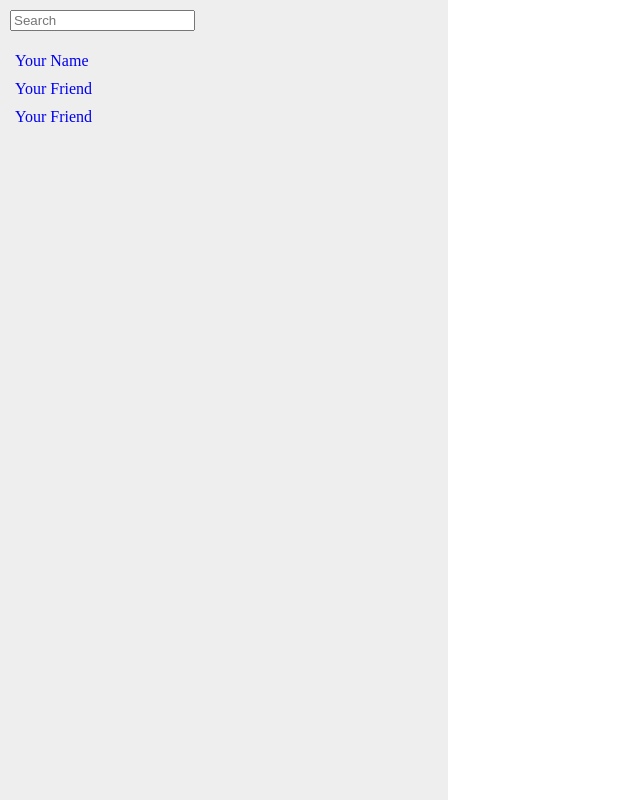
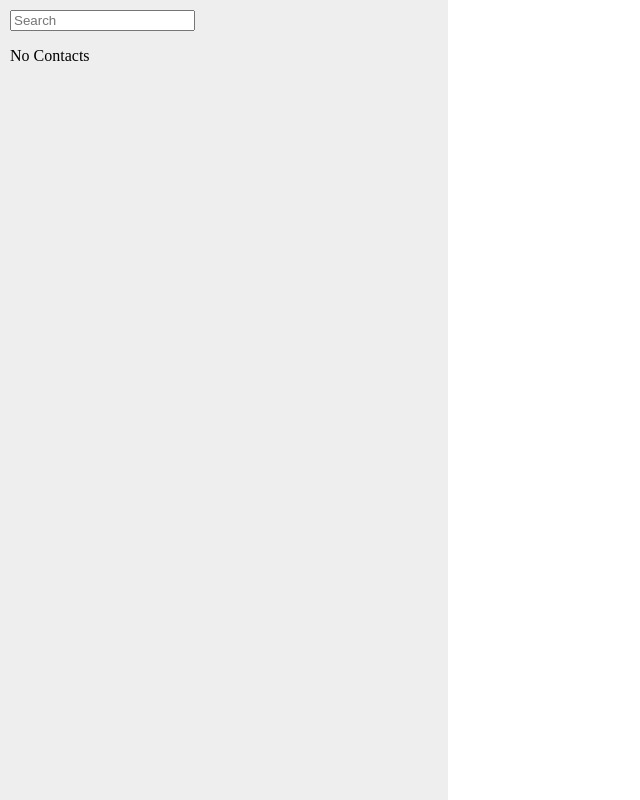
Before and after one commit to leelanarasimha/react18-course, a React (Vite) app in the folder react-router/: page / in a window 1280 px wide. Shown: the whole page, without its empty margins (0-640 px from the left). Built offline with nearby package versions, Linux system fonts and the light colour scheme.

Commit message:
useloader data

```diff
--- /dev/null
+++ b/react-router/src/contacts.js
@@ -0,0 +1,11 @@
+export async function getContacts() {
+  await fakeNetwork();
+  let contacts = localStorage.getItem('contacts');
+  if (!contacts) contacts = [];
+  else contacts = JSON.parse(contacts);
+  return contacts;
+}
+
+export async function fakeNetwork() {
+  return new Promise((res) => setTimeout(res, 500));
+}
--- a/react-router/src/main.jsx
+++ b/react-router/src/main.jsx
@@ -2,7 +2,7 @@ import React from 'react';
 import ReactDOM from 'react-dom/client';
 import './index.css';
 import { createBrowserRouter, RouterProvider } from 'react-router-dom';
-import Root from './routes/Root';
+import Root, { loader as rootLoader } from './routes/Root';
 import ErrorPage from './routes/ErrorPage';
 import Contact from './routes/Contact';
 
@@ -11,6 +11,7 @@ const router = createBrowserRouter([
     path: '/',
     element: <Root />,
     errorElement: <ErrorPage />,
+    loader: rootLoader,
     children: [
       {
         path: 'contacts/:contactId',
--- a/react-router/src/routes/Root.jsx
+++ b/react-router/src/routes/Root.jsx
@@ -1,5 +1,14 @@
-import { Outlet } from 'react-router-dom';
+import { Link, Outlet, useLoaderData } from 'react-router-dom';
+import { getContacts } from '../contacts';
+
+export async function loader() {
+  let contacts = await getContacts();
+  return { contacts };
+}
+
 export default function Root() {
+  let { contacts } = useLoaderData();
+  console.log(contacts);
   return (
     <>
       <div id="container">
@@ -9,17 +18,19 @@ export default function Root() {
           </div>
 
           <div>
-            <ul className="names-list">
-              <li>
-                <a href={'/contacts/1'}>Your Name</a>
-              </li>
-              <li>
-                <a href={'/contacts/2'}>Your Friend</a>
-              </li>
-              <li>
-                <a href={'/contacts/100'}>Your Friend</a>
-              </li>
-            </ul>
+            {contacts.length ? (
+              <ul className="names-list">
+                {contacts.map((contact) => (
+                  <li key={contact.id}>
+                    <Link to={`contacts/${contact.id}`}>
+                      {contact.first} {contact.last}
+                    </Link>
+                  </li>
+                ))}
+              </ul>
+            ) : (
+              <p>No Contacts</p>
+            )}
           </div>
         </div>
         <div id="detail">
```
